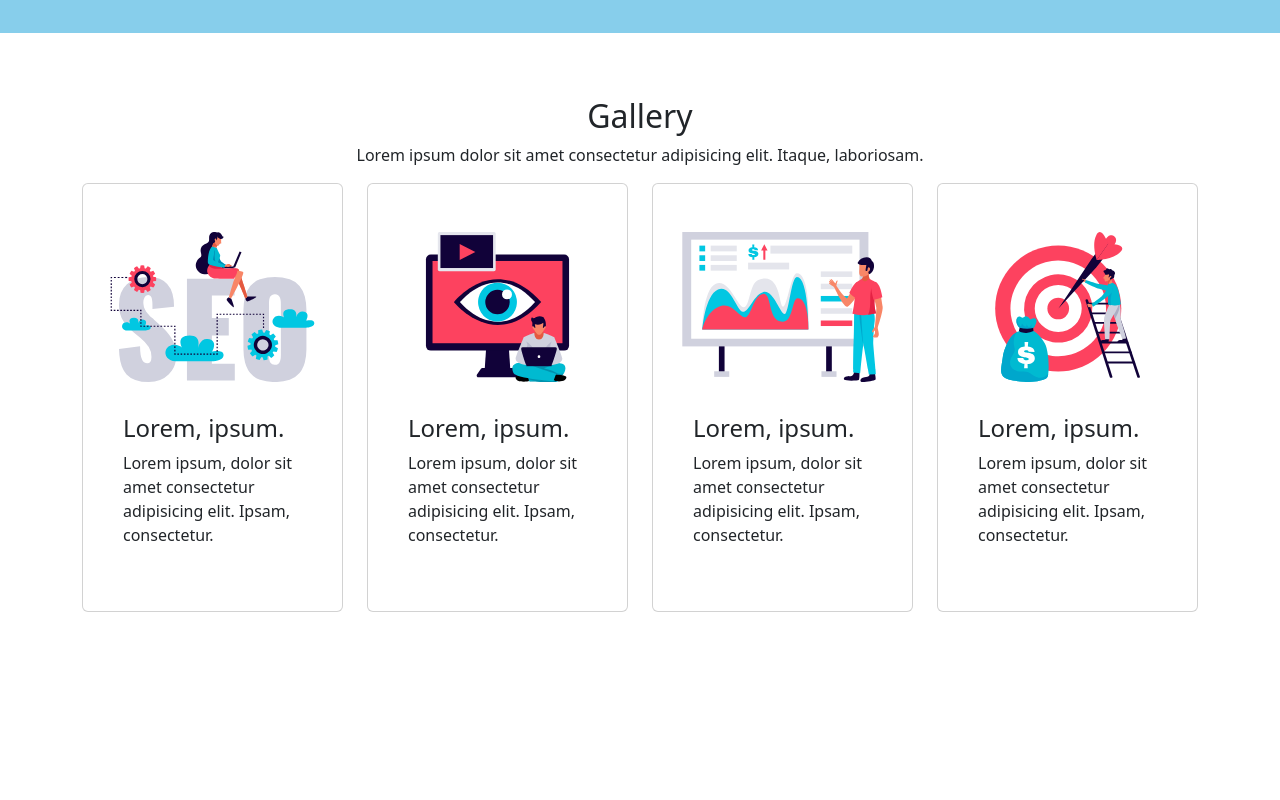
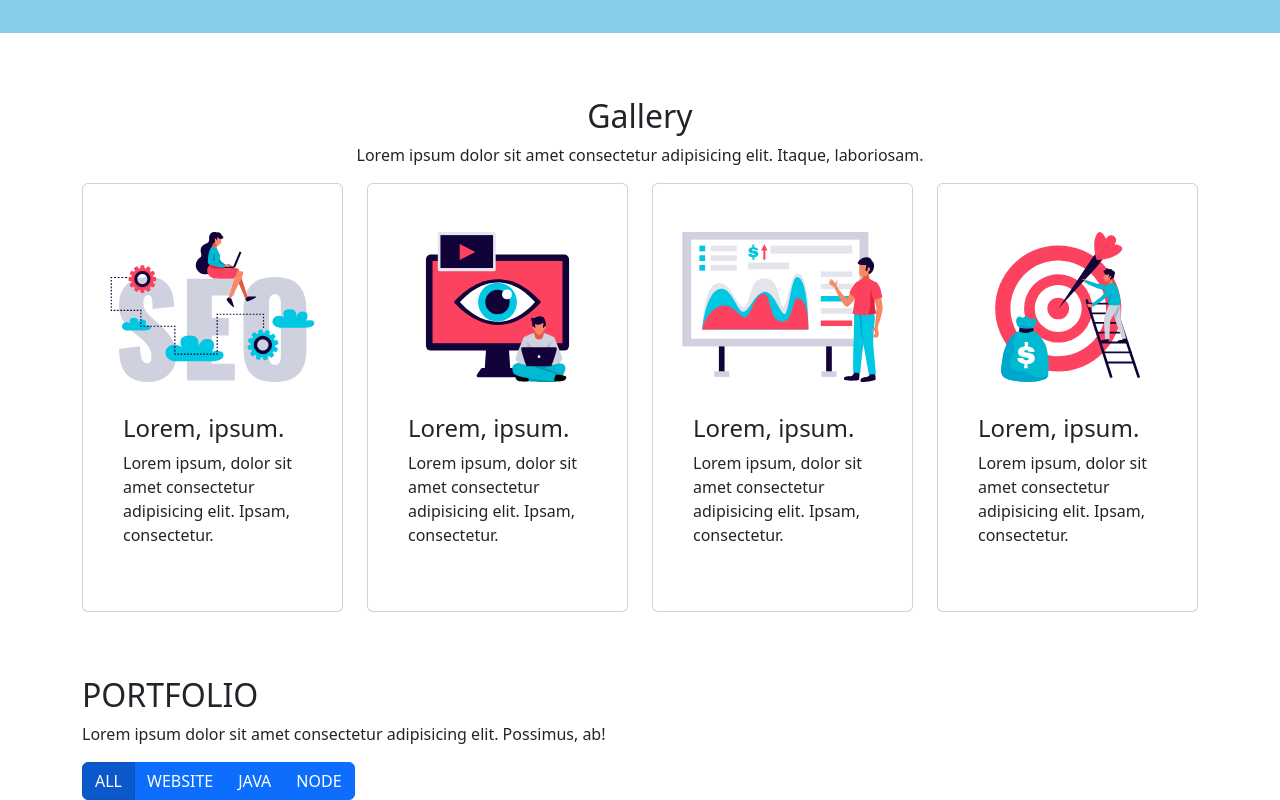
Before and after one commit to chloeyeo/2024Script, a website: page bootstrap-practice/index.html in a window 1280 px wide. Shown: the part 648-1448 px from the top of the page. Before the commit the page ends 1324 px from the top, so only its background shows below. Drawn offline with nearby package versions, Linux system fonts and the light colour scheme.

Commit message:
jquery 'this' practice

```diff
--- a/bootstrap-practice/index.html
+++ b/bootstrap-practice/index.html
@@ -165,11 +165,26 @@
       </div>
     </div>
 
+    <div class="container cont-2nd">
+      <h2>PORTFOLIO</h2>
+      <p>
+        Lorem ipsum dolor sit amet consectetur adipisicing elit. Possimus, ab!
+      </p>
+      <div class="btn-group">
+        <div class="btn btn-primary active" data-filter="">ALL</div>
+        <div class="btn btn-primary" data-filter="web">WEBSITE</div>
+        <div class="btn btn-primary" data-filter="java">JAVA</div>
+        <div class="btn btn-primary" data-filter="node">NODE</div>
+      </div>
+    </div>
+
     <main></main>
     <footer>
       <!-- place footer here -->
     </footer>
     <!-- Bootstrap JavaScript Libraries -->
+    <script src="https://unpkg.com/isotope-layout@3/dist/isotope.pkgd.min.js"></script>
+    <script src="https://cdnjs.cloudflare.com/ajax/libs/jquery/3.7.1/jquery.min.js"></script>
     <script
       src="https://cdn.jsdelivr.net/npm/@popperjs/core@2.11.8/dist/umd/popper.min.js"
       integrity="sha384-I7E8VVD/ismYTF4hNIPjVp/Zjvgyol6VFvRkX/vR+Vc4jQkC+hVqc2pM8ODewa9r"
@@ -181,5 +196,11 @@
       integrity="sha384-BBtl+eGJRgqQAUMxJ7pMwbEyER4l1g+O15P+16Ep7Q9Q+zqX6gSbd85u4mG4QzX+"
       crossorigin="anonymous"
     ></script>
+
+    <script>
+      $(".cont-2nd .btn-group div").click(function () {
+        alert("test" + $(this).index()); //this is referring to div, and index is referring to index of the divs in that level.
+      });
+    </script>
   </body>
 </html>
```
Also changed, not shown: 2024-03-12_jquery/basic.html (+1 -0 lines).
